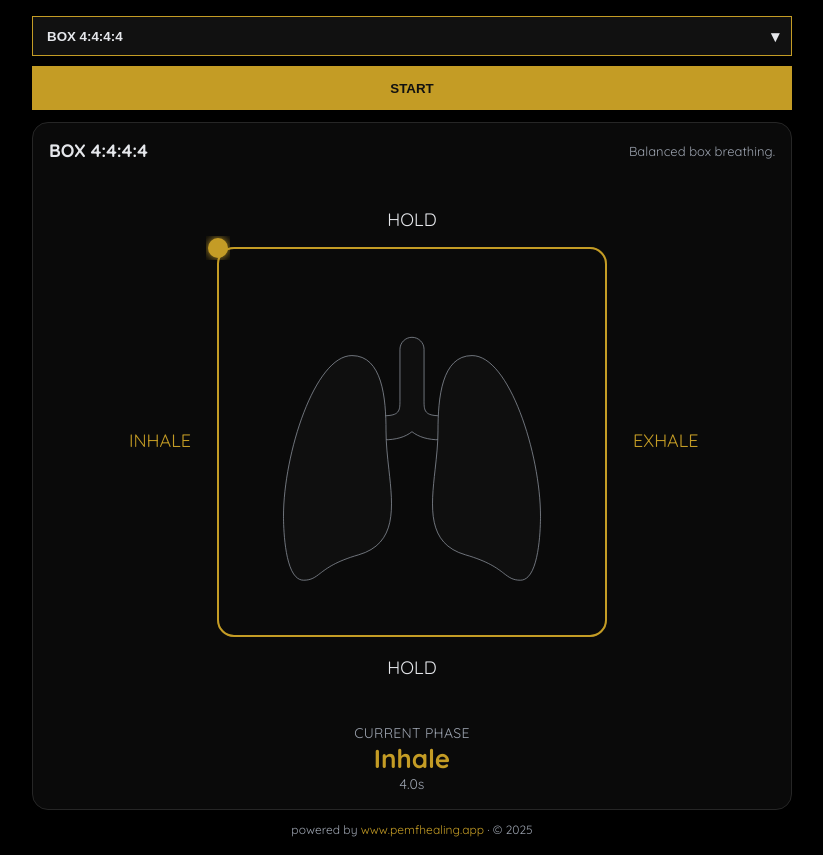
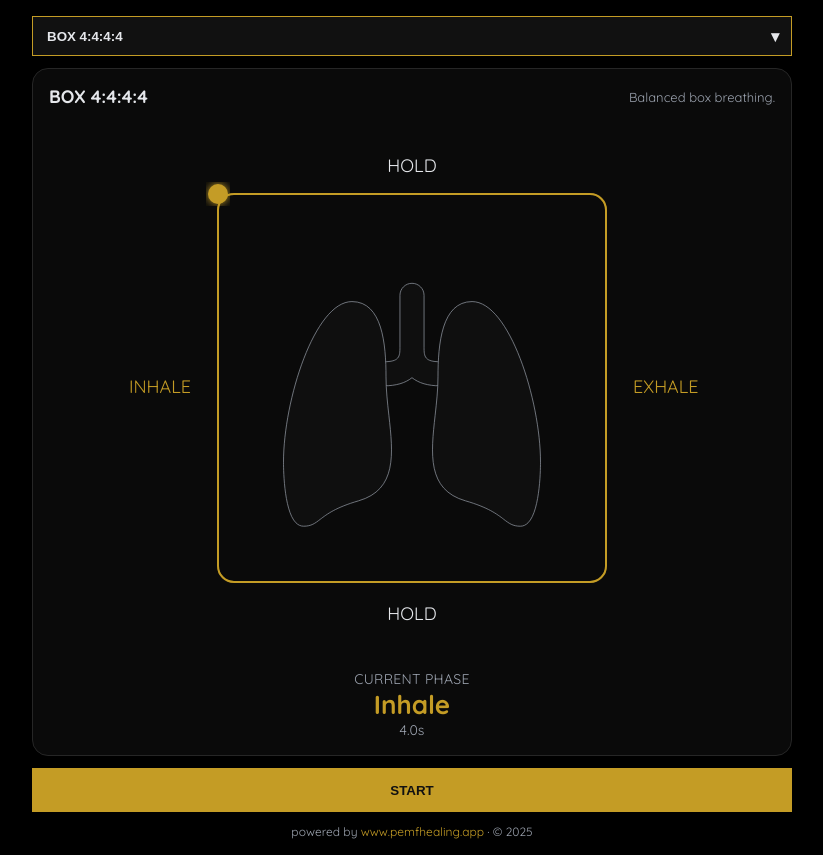
Before and after one commit to PeMFHealingApp/BreathLab, a React (Vite) app: page / in a window 1280 px wide. Shown: the whole page, without its empty margins (228-1051 px from the left). Built offline with nearby package versions, Linux system fonts and the light colour scheme.

Commit message:
Update BreathLab.jsx

```diff
--- a/src/BreathLab.jsx
+++ b/src/BreathLab.jsx
@@ -21,9 +21,8 @@ export default function BreathLab() {
     window.addEventListener("resize", onR);
     return () => window.removeEventListener("resize", onR);
   }, []);
-  const isNarrow = size < 520;
 
-  // Load lungs from public
+  // Load lungs from public (GitHub Pages safe)
   const RAW_SVG = import.meta.env.BASE_URL + "lungs-lung-svgrepo-com.svg";
   const [lungPaths, setLungPaths] = useState(null);
   useEffect(() => {
@@ -93,7 +92,6 @@ export default function BreathLab() {
     []
   );
 
-  // Plan builder
   function buildPlan(p) {
     let plan = p.phases.slice();
     if (p.cycles && p.cycles > 1) {
@@ -104,7 +102,6 @@ export default function BreathLab() {
     return plan;
   }
 
-  // Engine state
   const [current, setCurrent] = useState(presets[0]);
   const [running, setRunning] = useState(false);
   const [phaseIndex, setPhaseIndex] = useState(0);
@@ -112,7 +109,7 @@ export default function BreathLab() {
   const plan = useMemo(() => buildPlan(current), [current]);
   const phase = plan[phaseIndex];
 
-  // Countdown
+  // Countdown that always starts with Inhale
   const [countdown, setCountdown] = useState(0);
   const countdownRef = useRef(null);
 
@@ -148,7 +145,7 @@ export default function BreathLab() {
     if (countdownRef.current) clearInterval(countdownRef.current);
   }, []);
 
-  // Timer
+  // Engine timer
   useEffect(() => {
     if (!running) return;
     const step = 100;
@@ -167,7 +164,7 @@ export default function BreathLab() {
     return () => clearInterval(id);
   }, [running, plan]);
 
-  // Fill logic
+  // Fill computation
   const startLevelRef = useRef(0);
   const lastLevelRef = useRef(0);
   useEffect(() => { startLevelRef.current = lastLevelRef.current; }, [phaseIndex]);
@@ -175,11 +172,13 @@ export default function BreathLab() {
   const fillLevel = (() => {
     const label = (phase.label || "").toLowerCase();
     const prev = (plan[(phaseIndex - 1 + plan.length) % plan.length]?.label || "").toLowerCase();
+
     if (label.includes("hold")) {
       if (prev.includes("exhale")) { lastLevelRef.current = 0; return 0; }
       if (prev.includes("inhale") || prev.includes("top-up")) { lastLevelRef.current = 1; return 1; }
       return lastLevelRef.current;
     }
+
     const total = Math.max(phase.seconds, 0.1);
     const t = 1 - remaining / total;
     const eased = t * t * (3 - 2 * t);
@@ -277,13 +276,11 @@ export default function BreathLab() {
 
   return (
     <div style={{ minHeight: "100vh" }}>
-      <div style={{ maxWidth: 760, margin: "0 auto", padding: 16 }}>
-        {/* Header: dropdown + start button */}
-        <header style={{ marginBottom: 12, display: "grid", gap: 10 }}>
-          {/* accessible name only */}
+      <div style={{ maxWidth: 760, margin: "0 auto", padding: 16, display: "grid", gap: 12 }}>
+        {/* Accessible app name for screen readers only */}
         <h1 style={{ position: "absolute", left: -9999, width: 1, height: 1, overflow: "hidden" }}>Breath Lab</h1>
 
-          {/* Preset dropdown */}
+        {/* Preset dropdown at the very top */}
         <div ref={menuRef} style={{ position: "relative" }}>
           <button
             onClick={() => setMenuOpen((o) => !o)}
@@ -295,7 +292,7 @@ export default function BreathLab() {
               background: "#111",
               color: "#e5e7eb",
               border: `1px solid ${GOLD}`,
-                borderRadius: 0,         // square corners
+              borderRadius: 0,
               fontWeight: 600,
               textAlign: "left",
               padding: "0 44px 0 14px",
@@ -366,26 +363,7 @@ export default function BreathLab() {
           )}
         </div>
 
-          {/* START/PAUSE full width, square corners */}
-          <button
-            onClick={() => { if (running) setRunning(false); else if (!countdown) handleStart(); }}
-            disabled={!!countdown}
-            style={{
-              width: "100%",
-              height: 44,
-              background: GOLD,
-              color: "#111",
-              border: `1px solid ${GOLD}`,
-              borderRadius: 0,          // square corners
-              fontWeight: 700,
-              opacity: countdown ? 0.7 : 1,
-            }}
-          >
-            {running ? "PAUSE" : countdown ? `GET READY ${countdown}` : "START"}
-          </button>
-        </header>
-
-        {/* Visual Card */}
+        {/* Main visual card */}
         <section style={{ background: "#0a0a0a", borderRadius: 16, padding: 16, border: "1px solid #262626" }}>
           <div style={{ display: "flex", alignItems: "center", justifyContent: "space-between", marginBottom: 10 }}>
             <div style={{ fontSize: 18, fontWeight: 700 }}>{current.name}</div>
@@ -410,8 +388,10 @@ export default function BreathLab() {
                 </mask>
               </defs>
 
+              {/* Outer square frame */}
               <rect x={padding} y={padding} width={side} height={side} rx={16} fill="transparent" stroke={GOLD} strokeWidth={2} />
 
+              {/* Labels outside with equal spacing */}
               {(() => {
                 const gap = Math.max(24, Math.round(padding * 0.35));
                 const SAFE = 16;
@@ -425,20 +405,26 @@ export default function BreathLab() {
                 </>);
               })()}
 
+              {/* Inner track */}
               <rect x={padding} y={padding} width={side} height={side} rx={16} fill="none" stroke={GOLD} strokeOpacity="0.25" strokeWidth="2" />
 
+              {/* Lungs outline */}
               <g transform={`translate(${lungTx},${lungTy}) scale(${svgScale})`} opacity="0.95" pointerEvents="none">
                 {lungPaths ? (<><path d={lungPaths[0]} fill="#101010" stroke="#9ca3af" strokeWidth="1.4" /><path d={lungPaths[1]} fill="#101010" stroke="#9ca3af" strokeWidth="1.4" /><path d={lungPaths[2]} fill="#101010" stroke="#9ca3af" strokeWidth="1.4" /></>) : (<><ellipse cx={250} cy={260} rx={150} ry={210} fill="#101010" stroke="#9ca3af" strokeWidth="1.4" /><ellipse cx={250} cy={260} rx={150} ry={210} fill="#101010" stroke="#9ca3af" strokeWidth="1.4" /></>)}
               </g>
 
+              {/* Water fill */}
               <g mask="url(#lungsMask)"><path d={wavePath} fill="url(#lungGrad)" /><path d={wavePath} fill="url(#sacred)" /></g>
 
+              {/* Glowing dot */}
               <circle cx={dot.x} cy={dot.y} r="10" fill={GOLD} filter="url(#glow)" />
 
+              {/* Countdown overlay */}
               {countdown ? (<><rect x={0} y={0} width={size} height={size} fill="#000" opacity="0.35" /><text x={size/2} y={size/2} textAnchor="middle" dominantBaseline="middle" fill={GOLD} fontSize={Math.round(size*0.28)} fontWeight="700">{countdown}</text></>) : null}
             </svg>
           </div>
 
+          {/* Phase info */}
           <div style={{ textAlign: "center", marginTop: 12 }}>
             <div style={{ color: "#9ca3af", fontSize: 14, letterSpacing: 0.3 }}>CURRENT PHASE</div>
             <div style={{ color: GOLD, fontWeight: 700, fontSize: 26 }}>{displayPhase}</div>
@@ -446,33 +432,60 @@ export default function BreathLab() {
           </div>
         </section>
 
+        {/* START/PAUSE button moved here — directly above the footer */}
+        <button
+          onClick={() => { if (running) setRunning(false); else if (!countdown) handleStart(); }}
+          disabled={!!countdown}
+          style={{
+            width: "100%",
+            height: 44,
+            background: GOLD,
+            color: "#111",
+            border: `1px solid ${GOLD}`,
+            borderRadius: 0,
+            fontWeight: 700,
+            opacity: countdown ? 0.7 : 1,
+          }}
+        >
+          {running ? "PAUSE" : countdown ? `GET READY ${countdown}` : "START"}
+        </button>
+
+        {/* Custom timing (only for CUSTOM) */}
         {current.customizable && (
-          <section style={{ background: "#0a0a0a", borderRadius: 16, padding: 16, border: "1px solid #262626", marginTop: 12 }}>
+          <section style={{ background: "#0a0a0a", borderRadius: 16, padding: 16, border: "1px solid #262626" }}>
             <div style={{ fontSize: 18, fontWeight: 700, marginBottom: 8 }}>Custom timing</div>
             <div style={{ display: "grid", gridTemplateColumns: "repeat(auto-fit, minmax(64px, auto))", gap: 12 }}>
               {current.phases.map((p, i) => (
                 <label key={i} style={{ display: "grid", gap: 6 }}>
                   <span style={{ fontSize: 12, color: "#9ca3af" }}>{p.label}</span>
-                  <input type="number" min={0.1} step={0.1} value={p.seconds}
-                    onChange={(e)=>{
+                  <input
+                    type="number"
+                    min={0.1}
+                    step={0.1}
+                    value={p.seconds}
+                    onChange={(e) => {
                       const v = Math.max(0.1, Number(e.target.value || 0));
                       const next = { ...current, phases: current.phases.map((pp,ii)=> ii===i?{...pp, seconds:v}:pp) };
                       setCurrent(next);
                     }}
-                    style={{ background:"#111", color:"#eaeaea", border:"1px solid #3f3f46", borderRadius:10, padding:"8px 10px", width:64, textAlign:"center" }} />
+                    style={{ background:"#111", color:"#eaeaea", border:"1px solid #3f3f46", borderRadius:10, padding:"8px 10px", width:64, textAlign:"center" }}
+                  />
                 </label>
               ))}
             </div>
             <div style={{ marginTop: 12, display: "flex", gap: 8, justifyContent: "flex-end" }}>
-              <button onClick={()=>{ setRunning(false); setPhaseIndex(0); setRemaining(current.phases[0].seconds); setCountdown(0); }}
-                style={{ background:GOLD, color:"#111", border:`1px solid ${GOLD}`, borderRadius:12, padding:"10px 16px", fontWeight:700 }}>
+              <button
+                onClick={()=>{ setRunning(false); setPhaseIndex(0); setRemaining(current.phases[0].seconds); setCountdown(0); }}
+                style={{ background:GOLD, color:"#111", border:`1px solid ${GOLD}`, borderRadius:12, padding:"10px 16px", fontWeight:700 }}
+              >
                 APPLY
               </button>
             </div>
           </section>
         )}
 
-        <footer style={{ marginTop: 12, color: "#9ca3af", fontSize: 12, textAlign: "center" }}>
+        {/* Footer */}
+        <footer style={{ color: "#9ca3af", fontSize: 12, textAlign: "center" }}>
           powered by <a href="https://www.pemfhealing.app" style={{ color: GOLD, textDecoration: "none" }}>www.pemfhealing.app</a> · © 2025
         </footer>
       </div>
```
Lines whose indentation alone changed are shown as unchanged.
